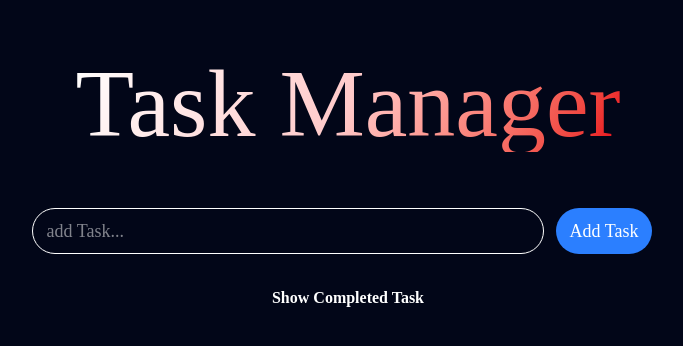
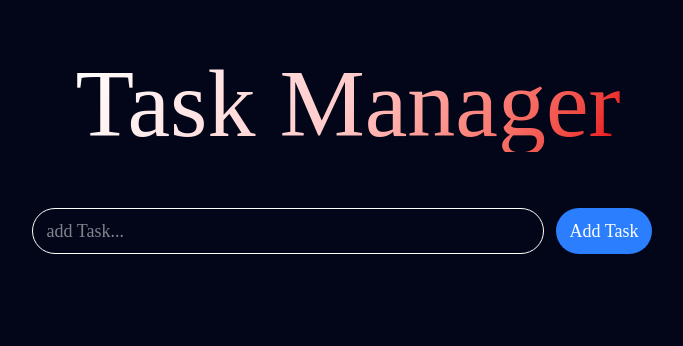
Before and after one commit to rAhul6280/taskManager, a React (Vite) app: page / in a window 1280 px wide. Shown: the top 346 px of the page, without its empty margins (292-975 px from the left). Built offline with nearby package versions, Linux system fonts and the light colour scheme.

Commit message:
fix: update button rendering condition for completed tasks

```diff
--- a/src/App.tsx
+++ b/src/App.tsx
@@ -85,7 +85,7 @@ function App() {
 
           </div>
           }
-           { tasks &&<button
+           { tasks?.length>0 &&<button
            onClick={()=>setShowCompTasks((prev)=>!prev)}
            className="text-white font-bold hover:underline hover:text-blue-500">{ showCompTasks ?'Show upcomming task':'Show Completed Task'}</button>}
         </div>
```
